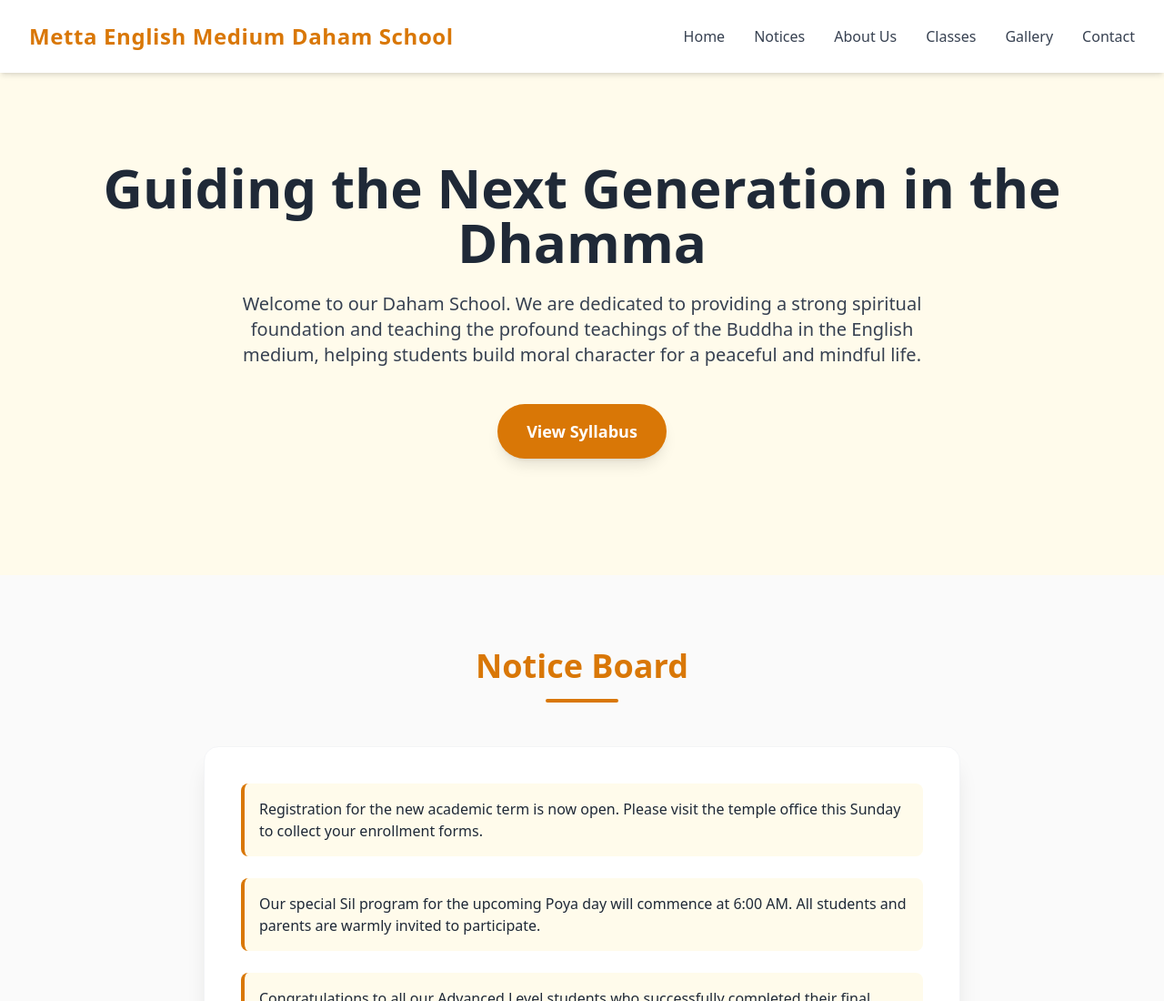
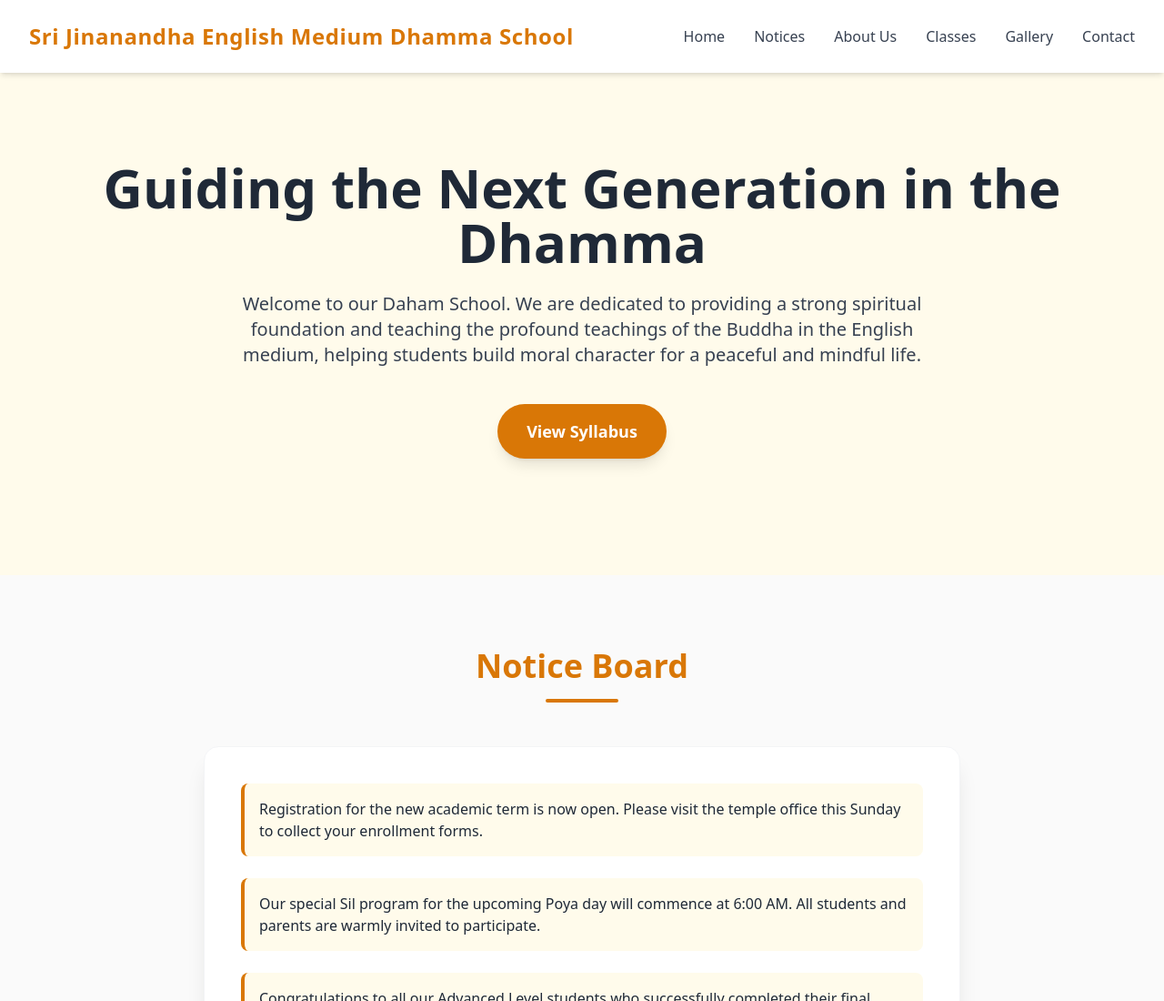
Before and after one commit to Madhuravishan/Sri-Jinanandha-English-Medium-Dhamma-School, a plain HTML site: page index.html in a window 1280 px wide. Shown: the top 1100 px of the page at 91% size. Drawn offline with nearby package versions, Linux system fonts and the light colour scheme.

```diff
--- a/index.html
+++ b/index.html
@@ -36,7 +36,7 @@
                 <!-- Logo text -->
                 <div class="flex-shrink-0">
                     <a href="#home" class="text-xl md:text-2xl font-bold text-brandGold tracking-wide">
-                        Metta English Medium Daham School
+                        Sri Jinanandha English Medium Dhamma School
                     </a>
                 </div>
 
```
